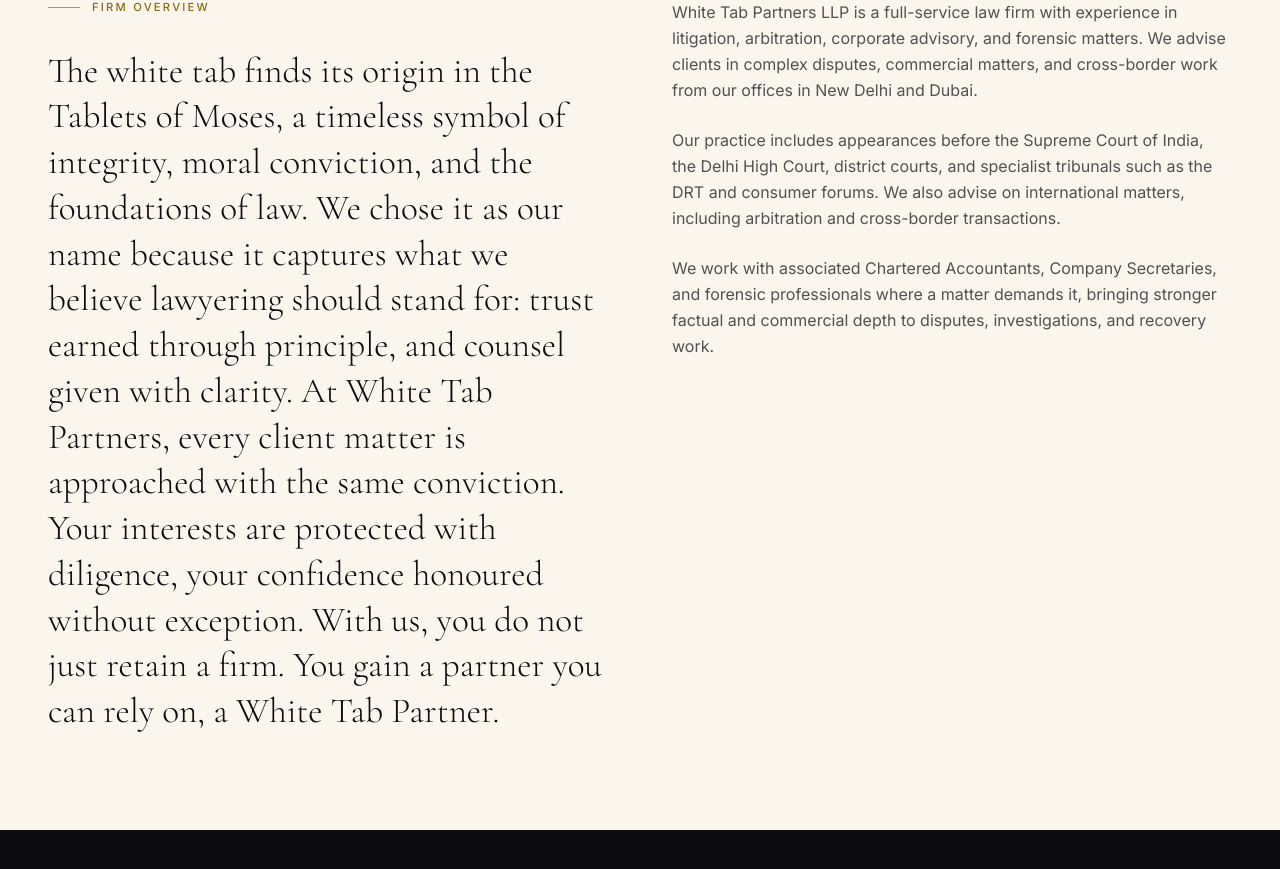
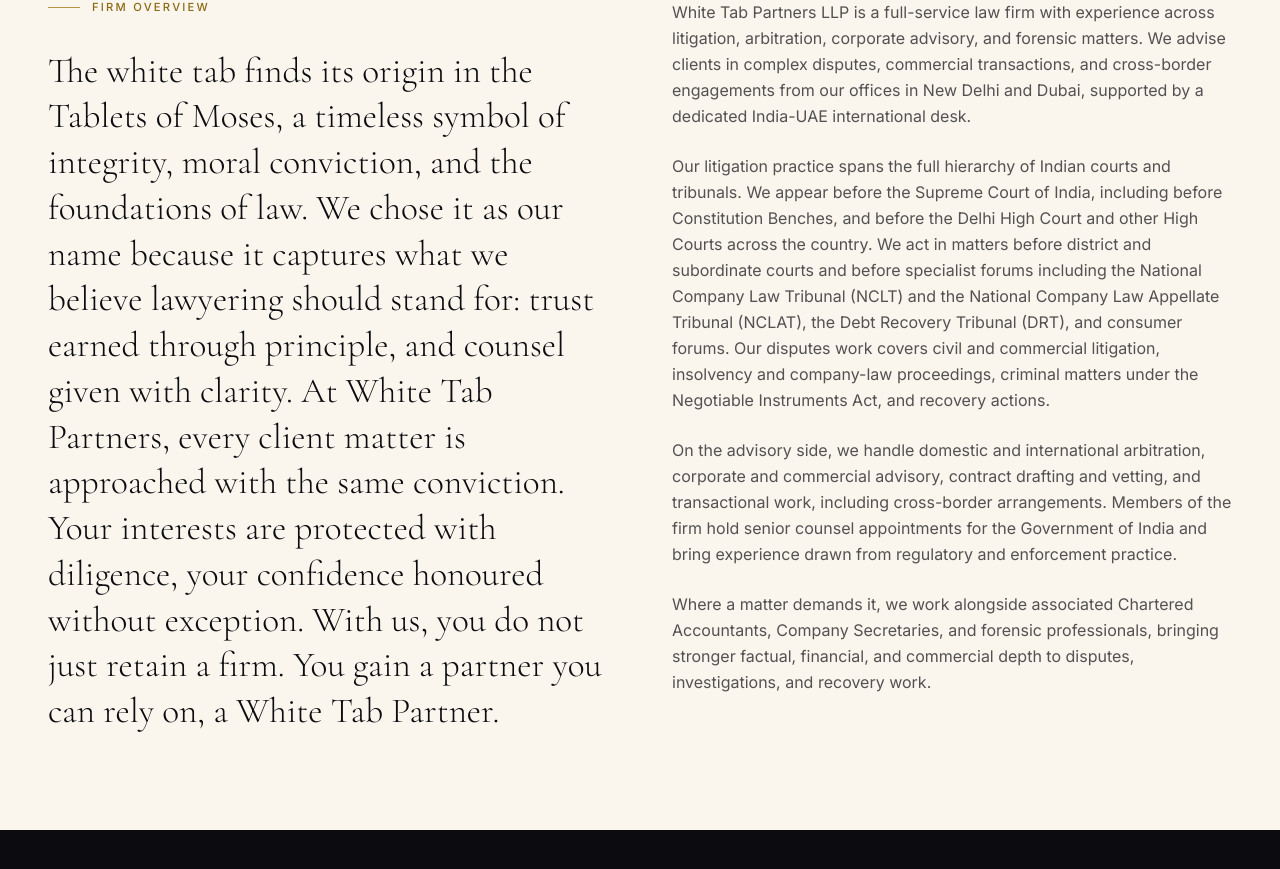
Before and after one commit to kabirsachdeva/White-Tab-Partners-LLP---Website, a Next.js app: page / in a window 1280 px wide. Shown: the part 1757-2626 px from the top of the page. Built offline with nearby package versions, Linux system fonts and the light colour scheme.

Commit message:
Update firm overview body copy with expanded practice description

```diff
--- a/components/home/FirmOverview.tsx
+++ b/components/home/FirmOverview.tsx
@@ -38,22 +38,38 @@
           >
             <motion.p variants={fadeUp}>
               White Tab Partners LLP is a full-service law firm with experience
-              in litigation, arbitration, corporate advisory, and forensic
-              matters. We advise clients in complex disputes, commercial matters,
-              and cross-border work from our offices in New Delhi and Dubai.
+              across litigation, arbitration, corporate advisory, and forensic
+              matters. We advise clients in complex disputes, commercial
+              transactions, and cross-border engagements from our offices in New
+              Delhi and Dubai, supported by a dedicated India-UAE international
+              desk.
             </motion.p>
             <motion.p variants={fadeUp}>
-              Our practice includes appearances before the Supreme Court of
-              India, the Delhi High Court, district courts, and specialist
-              tribunals such as the DRT and consumer forums. We also advise on
-              international matters, including arbitration and cross-border
-              transactions.
+              Our litigation practice spans the full hierarchy of Indian courts
+              and tribunals. We appear before the Supreme Court of India,
+              including before Constitution Benches, and before the Delhi High
+              Court and other High Courts across the country. We act in matters
+              before district and subordinate courts and before specialist forums
+              including the National Company Law Tribunal (NCLT) and the National
+              Company Law Appellate Tribunal (NCLAT), the Debt Recovery Tribunal
+              (DRT), and consumer forums. Our disputes work covers civil and
+              commercial litigation, insolvency and company-law proceedings,
+              criminal matters under the Negotiable Instruments Act, and recovery
+              actions.
             </motion.p>
             <motion.p variants={fadeUp}>
-              We work with associated Chartered Accountants, Company Secretaries,
-              and forensic professionals where a matter demands it, bringing
-              stronger factual and commercial depth to disputes, investigations,
-              and recovery work.
+              On the advisory side, we handle domestic and international
+              arbitration, corporate and commercial advisory, contract drafting
+              and vetting, and transactional work, including cross-border
+              arrangements. Members of the firm hold senior counsel appointments
+              for the Government of India and bring experience drawn from
+              regulatory and enforcement practice.
+            </motion.p>
+            <motion.p variants={fadeUp}>
+              Where a matter demands it, we work alongside associated Chartered
+              Accountants, Company Secretaries, and forensic professionals,
+              bringing stronger factual, financial, and commercial depth to
+              disputes, investigations, and recovery work.
             </motion.p>
           </motion.div>
         </div>
```
